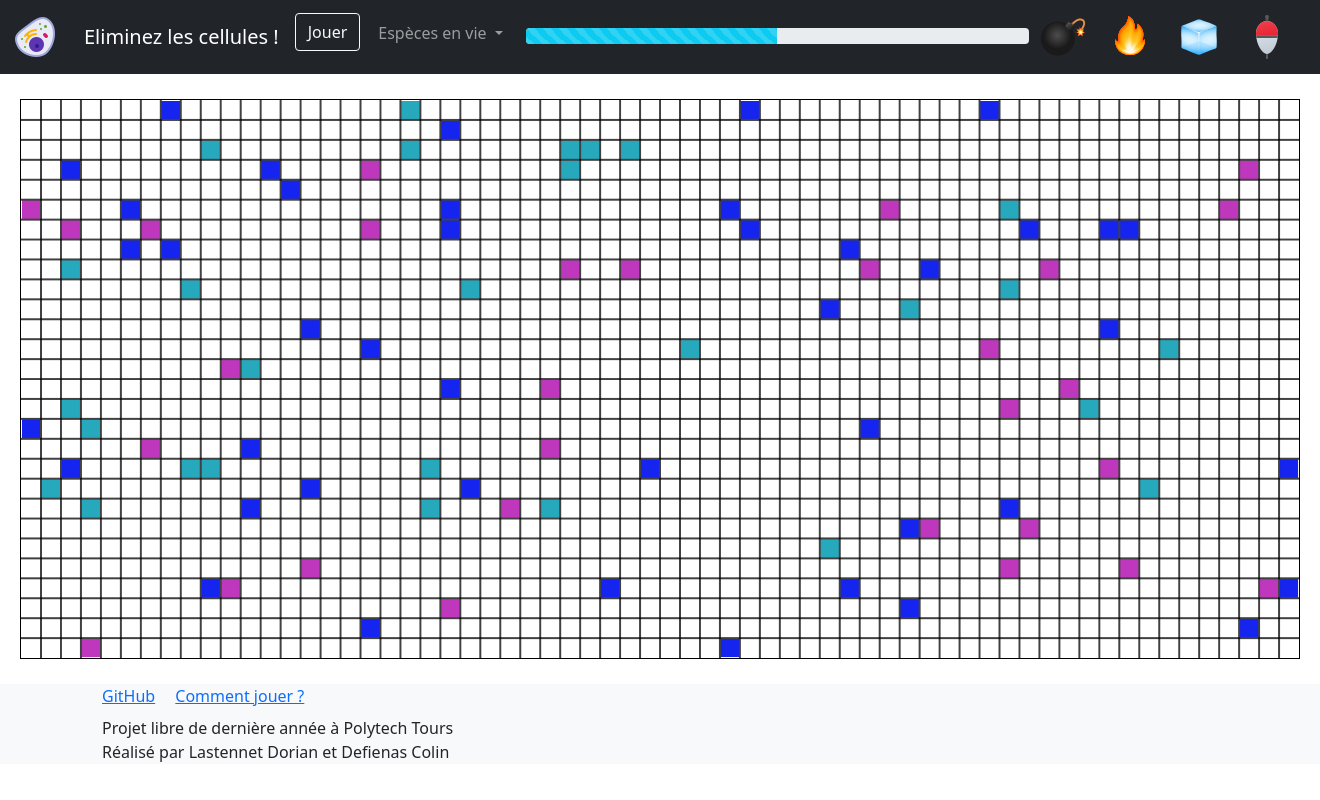
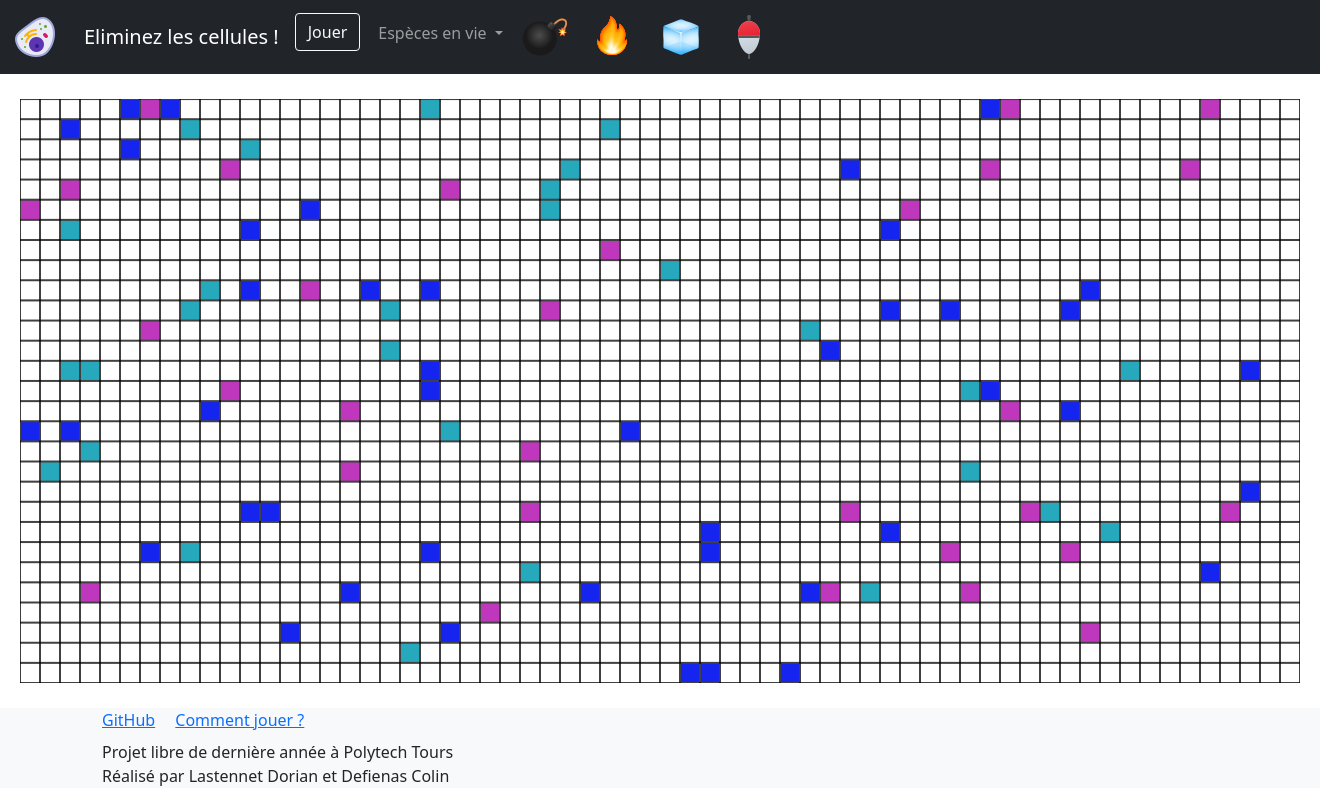
Before and after one commit to pigmad/GameOfDeath, a PHP site: page / in a window 1320 px wide. Run offline with PHP 8.4, Linux system fonts and the light colour scheme.

Commit message:
fix boutons & revert navbar progress bar

```diff
--- a/assets/css/style.css
+++ b/assets/css/style.css
@@ -14,18 +14,16 @@ html, body {
     margin-bottom: 5px;
     padding : 20px;
     width: 100%;
-    height: 75%;
+    height: 78%;
     position: relative;
 }
 
 canvas{
     width: 100%;
     height: 100%;
-    border: 1px solid #000000;
 }
 
 .dropdown {
-
     margin-left: 10px;
 }
 
--- a/assets/js/coreGame.js
+++ b/assets/js/coreGame.js
@@ -93,7 +93,6 @@ class World {
         } else {
             board[x][y] = cellValue;
             world.player.energy++;
-            console.log(world.player.energy);
         }
     }
 
@@ -104,7 +103,6 @@ class World {
             if (Math.random() > this.pMut) {
                 board[x][y] = cellValue;
                 world.player.energy++;
-                console.log(world.player.energy);
             } else {
                 var species = world.speciesArray[cellValue];
                 var mutatedActionArray = species.mutateGenome();
@@ -117,7 +115,6 @@ class World {
                 board[x][(y - 1 + world.yMax) % world.yMax] = this.speciesArray.length - 1;
                 board[x][(y + 1) % world.yMax] = this.speciesArray.length - 1;
                 world.player.energy++;
-                console.log(world.player.energy);
             }
         }
     }
@@ -273,7 +270,7 @@ function deleteDeadSpecies() {
 
 /* ***** MAIN ***** */
 
-// boucle autoplay
+//boucle autoplay
 autoplay = false;
 
 //initialisation du plateau de jeu
@@ -284,7 +281,7 @@ function toggleAutoplay() {
     if (!autoplay) {
         button.value = "Stop";
         resetImagesBorder();
-        autoplay = setInterval(worldStep, 200);
+        autoplay = setInterval(worldStep, 300);
     } else {
         button.value = "Jouer";
         clearInterval(autoplay);
--- a/assets/js/rendering.js
+++ b/assets/js/rendering.js
@@ -9,7 +9,7 @@ function init() {
     cvs.addEventListener('click', function (evt) {
         addUserAction(evt);
     });
-    //window.onresize = resizeCanvas(cvs);
+    //window.onresize = resizeCanvas;
     resizeCanvas();
     drawGrid();
 }
@@ -45,10 +45,8 @@ function addUserAction(evt) {
     if (selectedImageCode) {
         var mousePos = getMousePosition(evt);
         if (world.player.actionBoard[mousePos.xCell][mousePos.yCell] === selectedImageCode) {
-            console.log("reset");
             world.player.actionBoard[mousePos.xCell][mousePos.yCell] = 0;
         } else {
-            console.log("set " + selectedImageCode);
             world.player.actionBoard[mousePos.xCell][mousePos.yCell] = selectedImageCode;
         }
         drawUserActions();
@@ -72,11 +70,11 @@ function drawGrid() {
     var h = cvs.height;
     ctx.strokeStyle = 'rgb(0,0,0)';
     ctx.lineWidth = 1;
-    for (var x = STEP; x <= w - STEP; x += STEP) {
+    for (var x = 0; x <= w; x += STEP) {
         ctx.moveTo(x, 0);
         ctx.lineTo(x, h);
     }
-    for (var y = STEP; y <= h - STEP; y += STEP) {
+    for (var y = 0; y <= h; y += STEP) {
         ctx.moveTo(0, y);
         ctx.lineTo(w, y);
     }
@@ -126,10 +124,16 @@ function resetImagesBorder() {
 }
 
 function selectImage(selectedImage) {
-    resetImagesBorder();
-    selectedImage.style.border = "2px white solid";
-    selectedImage.style.borderRadius = "4px";
-    window.selectedImageCode = getSelectedImageCode(selectedImage);
+    var selectedImageCode = getSelectedImageCode(selectedImage);
+    if (window.selectedImageCode == selectedImageCode){
+        resetImagesBorder();
+    }
+    else{
+        resetImagesBorder();
+        selectedImage.style.border = "2px white solid";
+        selectedImage.style.borderRadius = "4px";
+        window.selectedImageCode = selectedImageCode;
+    }
     if (autoplay) {
         toggleAutoplay();
     }
--- a/index.html
+++ b/index.html
@@ -36,7 +36,7 @@
                 <span class="navbar-toggler-icon"></span>
             </button>
             <div class="collapse navbar-collapse" id="navbarSupportedContent">
-                <ul class="navbar-nav me-auto">
+                <ul class="navbar-nav justify-content-center">
                     <li class="nav-item">
                         <input id="start" class="btn btn-outline-light" type="button" value="Jouer" onclick="toggleAutoplay();">
                     </li>
@@ -46,11 +46,6 @@
                         </a>
                         <ul id="dropdownSpecies" class="dropdown-menu scrollable-dropdown" aria-labelledby="navbarDropdown">
                         </ul>
-                    </li>
-                    <li class="nav-item progess-nav">
-                        <div class="progress">
-                            <div class="progress-bar progress-bar-striped bg-info" role="progressbar" style="width: 50%" aria-valuenow="50" aria-valuemin="0" aria-valuemax="100"></div>
-                        </div>
                     </li>
                     <li class="nav-item">
                         <input id="bombImage" type="image" src="assets/img/bomb-48.png" class="d-inline-block align-top logo" data-bs-toggle="tooltip" data-bs-placement="bottom" title="Posez une bombe qui explosera au prochain mouvement" onclick="selectImage(this);"/>
```
